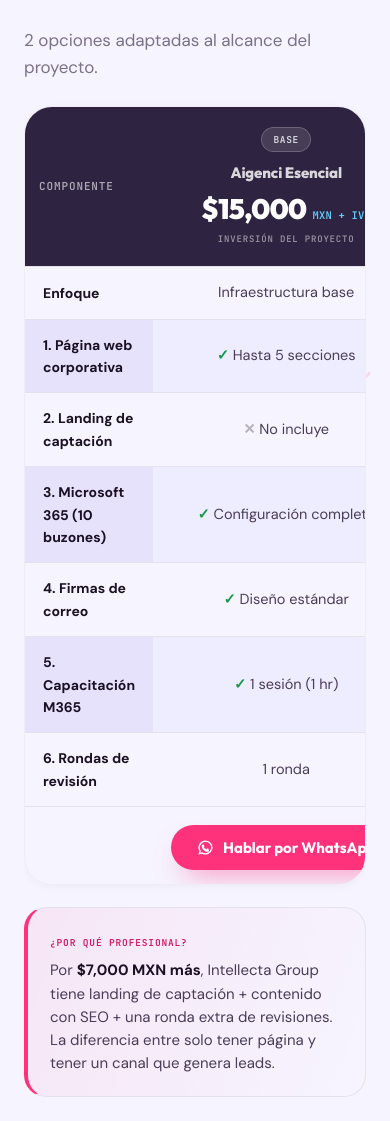
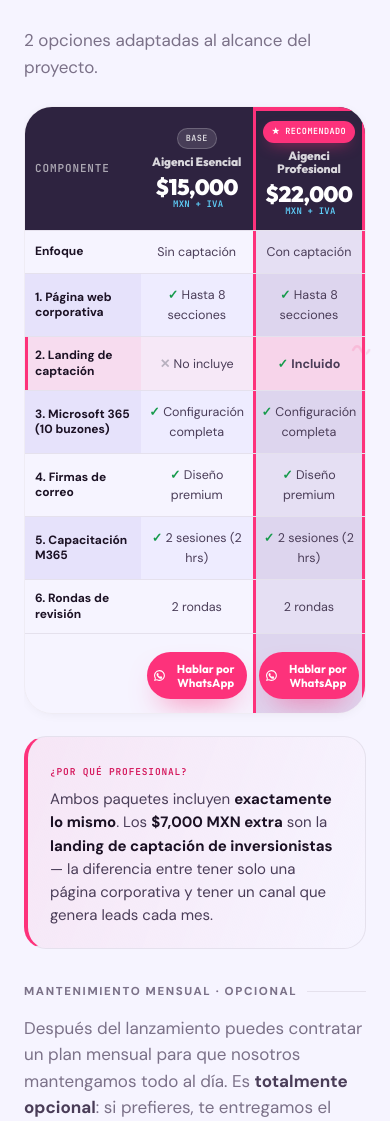
Before and after one commit to vgiorgana34/p-ig-h3q7, a plain HTML site: page index.html in a window 390 px wide. Shown: the part 10329-11450 px from the top of the page. Drawn offline with Linux system fonts and the light colour scheme.

Commit message:
Equalize plans except landing + mobile-friendly table

```diff
--- a/index.html
+++ b/index.html
@@ -299,13 +299,13 @@
           </tr>
         </thead>
         <tbody>
-          <tr><td>Enfoque</td><td>Infraestructura base</td><td class="col-emph">Infraestructura + captación</td></tr>
-          <tr><td>1. Página web corporativa</td><td><span class="ck-y">✓</span> Hasta 5 secciones</td><td class="col-emph"><span class="ck-y">✓</span> Hasta 8 secciones</td></tr>
-          <tr><td>2. Landing de captación</td><td><span class="ck-n">✕</span> No incluye</td><td class="col-emph"><span class="ck-y">✓</span> <b>Incluido</b></td></tr>
+          <tr><td>Enfoque</td><td>Sin captación</td><td class="col-emph">Con captación</td></tr>
+          <tr><td>1. Página web corporativa</td><td><span class="ck-y">✓</span> Hasta 8 secciones</td><td class="col-emph"><span class="ck-y">✓</span> Hasta 8 secciones</td></tr>
+          <tr class="row-diff"><td>2. Landing de captación</td><td><span class="ck-n">✕</span> No incluye</td><td class="col-emph"><span class="ck-y">✓</span> <b>Incluido</b></td></tr>
           <tr><td>3. Microsoft 365 (10 buzones)</td><td><span class="ck-y">✓</span> Configuración completa</td><td class="col-emph"><span class="ck-y">✓</span> Configuración completa</td></tr>
-          <tr><td>4. Firmas de correo</td><td><span class="ck-y">✓</span> Diseño estándar</td><td class="col-emph"><span class="ck-y">✓</span> Diseño premium</td></tr>
-          <tr><td>5. Capacitación M365</td><td><span class="ck-y">✓</span> 1 sesión (1 hr)</td><td class="col-emph"><span class="ck-y">✓</span> 2 sesiones (2 hrs)</td></tr>
-          <tr><td>6. Rondas de revisión</td><td>1 ronda</td><td class="col-emph">2 rondas</td></tr>
+          <tr><td>4. Firmas de correo</td><td><span class="ck-y">✓</span> Diseño premium</td><td class="col-emph"><span class="ck-y">✓</span> Diseño premium</td></tr>
+          <tr><td>5. Capacitación M365</td><td><span class="ck-y">✓</span> 2 sesiones (2 hrs)</td><td class="col-emph"><span class="ck-y">✓</span> 2 sesiones (2 hrs)</td></tr>
+          <tr><td>6. Rondas de revisión</td><td>2 rondas</td><td class="col-emph">2 rondas</td></tr>
           <tr class="row-cta">
             <td></td>
             <td><a class="cta" aria-label="Hablar por WhatsApp sobre el plan Esencial" data-wa="Hola, me interesa el plan Aigenci Esencial ($15,000 + IVA) para Intellecta Group." href="https://wa.me/522211747545" target="_blank" rel="noopener noreferrer"><svg viewBox="0 0 24 24" width="17" height="17" fill="currentColor"><path d="M12 2a10 10 0 0 0-8.6 15.1L2 22l5-1.3A10 10 0 1 0 12 2zm0 18a8 8 0 0 1-4.1-1.1l-.3-.2-3 .8.8-2.9-.2-.3A8 8 0 1 1 12 20zm4.4-6c-.2-.1-1.4-.7-1.6-.8s-.4-.1-.5.1-.6.8-.8 1-.3.2-.5.1a6.5 6.5 0 0 1-1.9-1.2 7.3 7.3 0 0 1-1.4-1.7c-.1-.2 0-.4.1-.5l.4-.4.2-.4v-.4l-.8-1.8c-.2-.5-.4-.4-.5-.4h-.5a1 1 0 0 0-.7.3A2.8 2.8 0 0 0 6.7 11a5 5 0 0 0 1 2.6 11.3 11.3 0 0 0 4.4 3.9c.6.3 1.1.4 1.5.5a3.5 3.5 0 0 0 1.6.1c.5-.1 1.4-.6 1.6-1.1s.2-1 .1-1.1l-.5-.2z"/></svg><span>Hablar por WhatsApp</span></a></td>
@@ -317,7 +317,7 @@
 
     <div class="callout warn reveal" data-d="2">
       <span class="ctag">¿Por qué Profesional?</span>
-      <p>Por <b>$7,000 MXN más</b>, Intellecta Group tiene landing de captación + contenido con SEO + una ronda extra de revisiones. La diferencia entre solo tener página y tener un canal que genera leads.</p>
+      <p>Ambos paquetes incluyen <b>exactamente lo mismo</b>. Los <b>$7,000 MXN extra</b> son la <b>landing de captación de inversionistas</b> — la diferencia entre tener solo una página corporativa y tener un canal que genera leads cada mes.</p>
     </div>
 
     <h3 class="micro-head">Mantenimiento mensual · opcional</h3>
--- a/styles.css
+++ b/styles.css
@@ -419,7 +419,35 @@ table{width:100%;border-collapse:collapse}
   border:1px solid rgba(37,211,102,.28);padding:4px 9px;border-radius:var(--r-full)}
 .micro-head.mh-sub{font-size:11px;margin:26px 0 14px}
 @media(max-width:680px){.mli{flex-wrap:wrap;gap:10px}.mli .r{width:100%;justify-content:space-between}}
-@media(max-width:680px){.tbl-wrap{overflow-x:auto}.scen,.std{min-width:640px}}
+
+/* ── Highlight the only real differentiator (landing row) ── */
+.scen tbody tr.row-diff td{background:rgba(253,50,123,.06)}
+.scen tbody tr.row-diff td:first-child{background:rgba(253,50,123,.12);
+  box-shadow:inset 3px 0 0 var(--accent)}
+.scen tbody tr.row-diff:hover td{background:rgba(253,50,123,.10)}
+.scen tbody tr.row-diff td.col-emph{background:rgba(253,50,123,.16)!important}
+
+/* ── Mobile: keep both columns side-by-side, no horizontal scroll ── */
+@media(max-width:680px){
+  .tbl-wrap{overflow:hidden}
+  .scen{min-width:0;table-layout:fixed}
+  .scen th,.scen td{padding:11px 7px;font-size:12.5px;vertical-align:middle}
+  .scen thead th{padding:14px 7px}
+  .scen th:first-child,.scen td:first-child{width:34%;padding-left:10px}
+  .scen tbody td:first-child{font-size:12px;line-height:1.3}
+  .scen-h{gap:6px}
+  .scen-h .tg{font-size:8.5px;padding:3px 8px;letter-spacing:.05em}
+  .scen-h .nm{font-size:12px;white-space:normal;line-height:1.15}
+  .scen-h .ph-price{font-size:22px}
+  .scen-h .ph-price small{font-size:9px;margin-left:3px;display:block;margin-top:2px}
+  .scen-h .ph-cap{display:none}
+  .col-emph{box-shadow:inset 3px 0 0 var(--accent),inset -3px 0 0 var(--accent)}
+  .scen thead th.col-emph{box-shadow:inset 3px 0 0 var(--accent),inset -3px 0 0 var(--accent),inset 0 4px 0 var(--accent)}
+  .row-cta td{padding:14px 6px}
+  .row-cta .cta{width:100%;max-width:100%;font-size:11.5px;padding:10px 6px;gap:5px;
+    white-space:normal;line-height:1.15;text-align:center}
+  .row-cta .cta svg{width:13px;height:13px}
+}
 
 /* callout */
 .callout{position:relative;background:var(--surface-softer);border:1px solid var(--outline);
```
